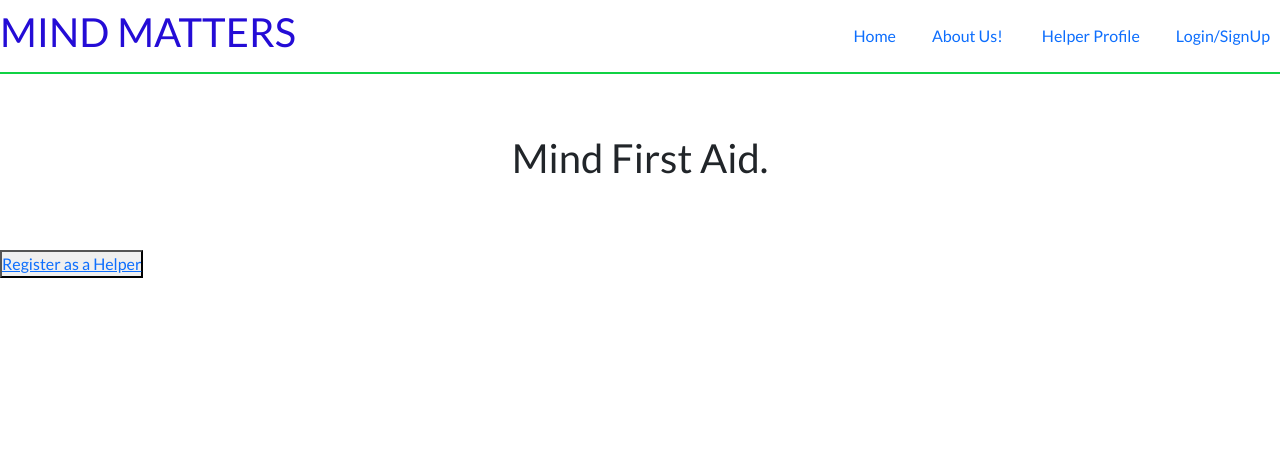
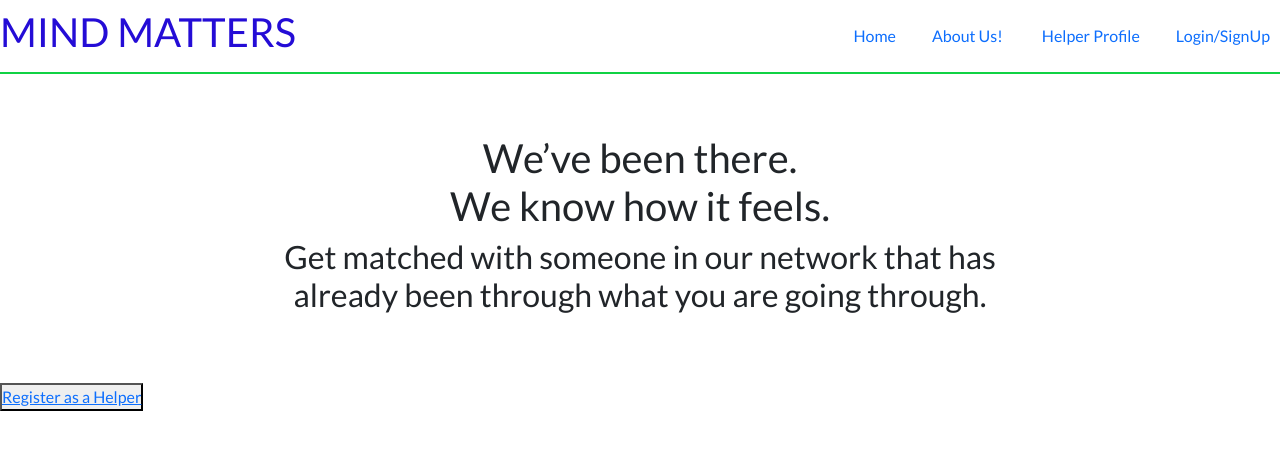
Before and after one commit to shristi-rks/Final-Project, a React (Create React App) app: page / in a window 1280 px wide. Shown: the top 450 px of the page. Built offline with nearby package versions, Linux system fonts and the light colour scheme.

Commit message:
edit home page

```diff
--- a/src/components/pages/Home.jsx
+++ b/src/components/pages/Home.jsx
@@ -6,7 +6,8 @@ const Home = () => {
     <>
     <div className='page1'>
 
-      <h1>Mind First Aid.</h1>
+      <h1>We’ve been there.<br/>We know how it feels.</h1>
+      <h2>Get matched with someone in our network that has<br/> already been through what you are going through.</h2>
       </div>
       <div>
     <Button/>
```
